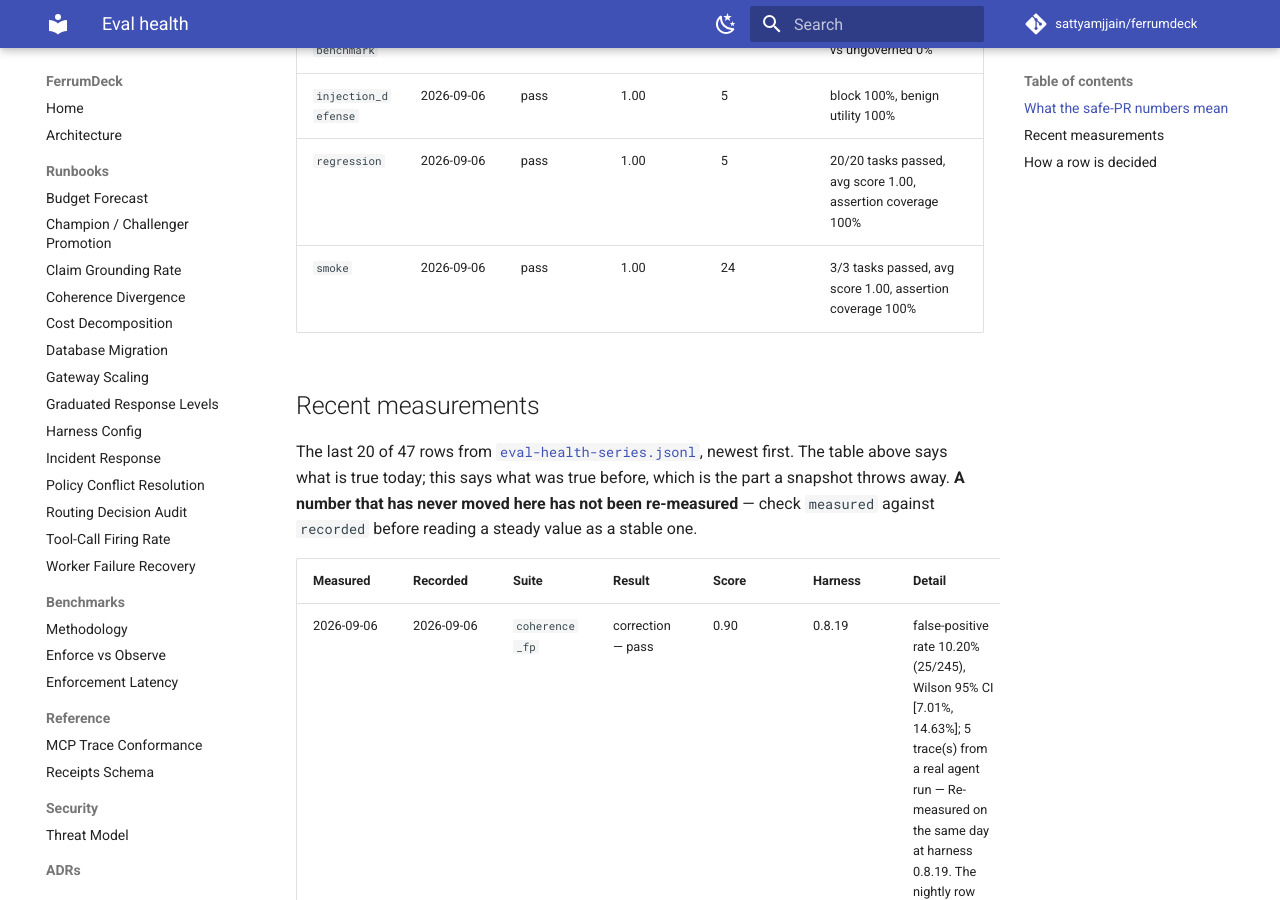
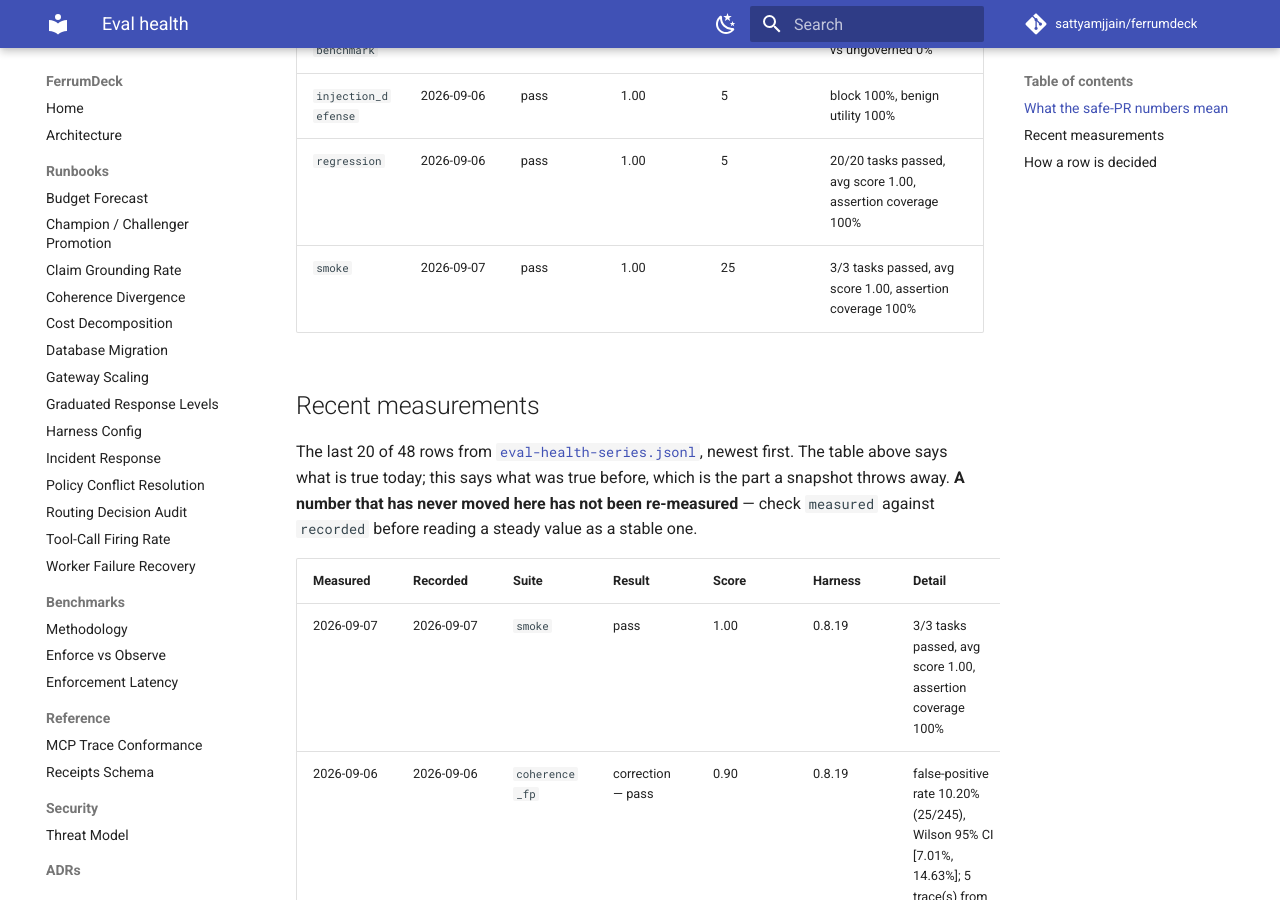
Before and after one commit to sattyamjjain/ferrumdeck, an MkDocs documentation site: the page built from docs/eval-health.md, in a window 1280 px wide and 900 px high, scrolled down 1531 px. Built offline with MkDocs 1.6.1 and Material for MkDocs 9.7.7, drawn with Linux system fonts in a browser that asks for light colours; comment, search, counter and statistics services are not loaded; some of the changed text lies outside the part shown.

Commit message:
docs(evals): refresh eval health + append series 2026-09-07 [skip ci]

```diff
--- a/docs/eval-health.md
+++ b/docs/eval-health.md
@@ -25,14 +25,15 @@ So neither number was ever evidence about the agent. The response is to rescope
 | `governed-benchmark` | 2026-09-06 | pass | 1.00 | 5 | governed blocked 100% vs ungoverned 0% |
 | `injection_defense` | 2026-09-06 | pass | 1.00 | 5 | block 100%, benign utility 100% |
 | `regression` | 2026-09-06 | pass | 1.00 | 5 | 20/20 tasks passed, avg score 1.00, assertion coverage 100% |
-| `smoke` | 2026-09-06 | pass | 1.00 | 24 | 3/3 tasks passed, avg score 1.00, assertion coverage 100% |
+| `smoke` | 2026-09-07 | pass | 1.00 | 25 | 3/3 tasks passed, avg score 1.00, assertion coverage 100% |
 
 ## Recent measurements
 
-The last 20 of 47 rows from [`eval-health-series.jsonl`](eval-health-series.jsonl), newest first. The table above says what is true today; this says what was true before, which is the part a snapshot throws away. **A number that has never moved here has not been re-measured** — check `measured` against `recorded` before reading a steady value as a stable one.
+The last 20 of 48 rows from [`eval-health-series.jsonl`](eval-health-series.jsonl), newest first. The table above says what is true today; this says what was true before, which is the part a snapshot throws away. **A number that has never moved here has not been re-measured** — check `measured` against `recorded` before reading a steady value as a stable one.
 
 | Measured | Recorded | Suite | Result | Score | Harness | Detail |
 | --- | --- | --- | --- | --- | --- | --- |
+| 2026-09-07 | 2026-09-07 | `smoke` | pass | 1.00 | 0.8.19 | 3/3 tasks passed, avg score 1.00, assertion coverage 100% |
 | 2026-09-06 | 2026-09-06 | `coherence_fp` | correction — pass | 0.90 | 0.8.19 | false-positive rate 10.20% (25/245), Wilson 95% CI [7.01%, 14.63%]; 5 trace(s) from a real agent run — Re-measured on the same day at harness 0.8.19. The nightly row above was a correct measurement of the corpus as it stood (240 synthetic traces, no real arm) and stays. This release added opt-in agent-trajectory persistence and five real trajectories, so the corpus is 245 and the same report filename now holds the later measurement. The earlier row is not wrong about what it measured; it no longer describes the file it names. |
 | 2026-09-06 | 2026-09-06 | `regression` | pass | 1.00 | 0.8.18 | 20/20 tasks passed, avg score 1.00, assertion coverage 100% |
 | 2026-09-06 | 2026-09-06 | `injection_defense` | pass | 1.00 | 0.8.18 | block 100%, benign utility 100% |
@@ -64,4 +64,4 @@ The file is append-only and never rewritten by the refresh job. A row found to b
 | `governed-benchmark` | the governed run blocks 100% of unsafe actions |
 | `eval_<suite>_<ts>` (LLM suites) | every task passed (`failed_tasks == 0`) |
 
-_Generated 2026-09-06 11:08 UTC._
+_Generated 2026-09-07 07:06 UTC._
```
Also changed, not shown: other parts of docs/eval-health.md (+0 -1 lines), 2 other files.
